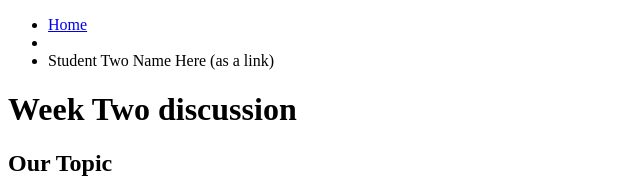
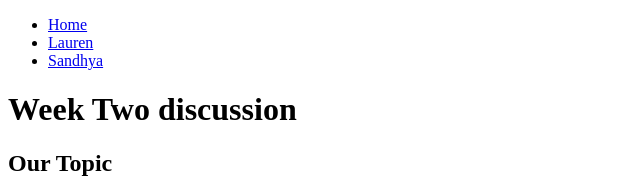
Before and after one commit to laurenasam/539week2, a plain HTML site: page index.html in a window 1280 px wide. Shown: the top 178 px of the page, without its empty margins (0-640 px from the left). Drawn offline with Linux system fonts and the light colour scheme.

Commit message:
Add files via upload

```diff
--- a/index.html
+++ b/index.html
@@ -15,8 +15,8 @@
         <nav>
             <ul>
                 <li><a href = "index.html">Home</a></li>
-                <li><a href = "lauren.html"></a></li>
-                <li>Student Two Name Here (as a link)</li>
+                <li><a href = "lauren.html">Lauren</a></li>
+                <li><a href = "sandhya.html">Sandhya</a></li>
             </ul>
         </nav>
         <h1>Week Two discussion</h1>
```
